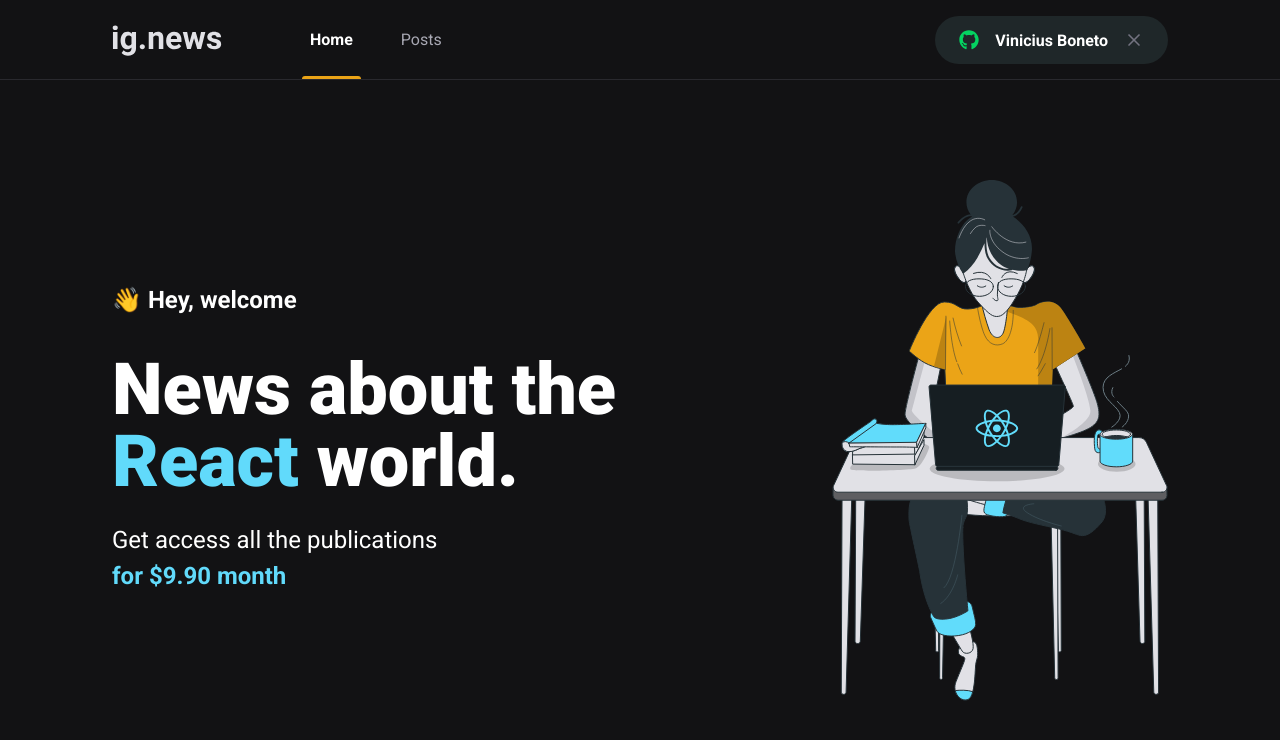
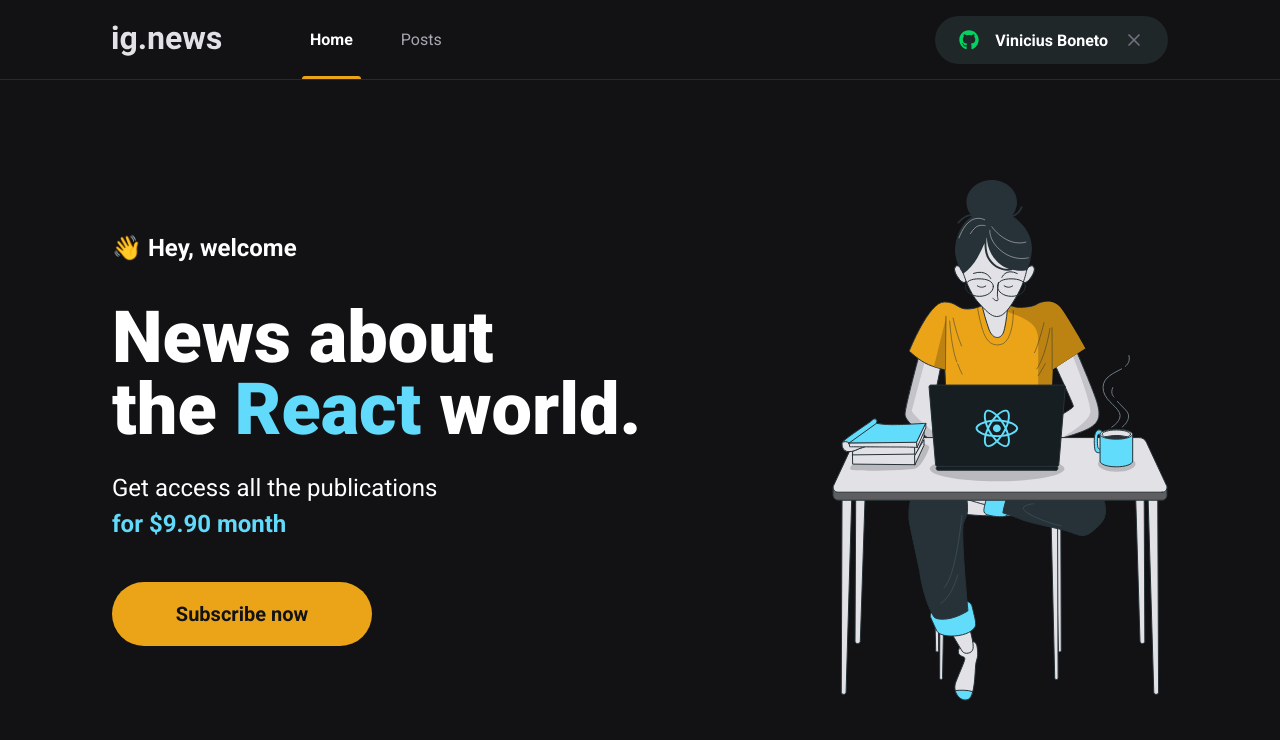
Before and after one commit to vineboneto/ignews, a Next.js app: page / in a window 1280 px wide. Shown: the top 740 px of the page. Built offline with nearby package versions, Linux system fonts and the light colour scheme.

Commit message:
feat: created subscribe button

```diff
--- a/src/components/index.ts
+++ b/src/components/index.ts
@@ -1,2 +1,3 @@
 export * from './header'
 export * from './sign-in-button'
+export * from './subscribe-button'
--- /dev/null
+++ b/src/components/subscribe-button/index.tsx
@@ -0,0 +1,9 @@
+import styles from './styles.module.scss'
+
+export function SubscribeButton() {
+  return (
+    <button type="button" className={styles.subscribeButton}>
+      Subscribe now
+    </button>
+  )
+}
--- /dev/null
+++ b/src/components/subscribe-button/styles.module.scss
@@ -0,0 +1,21 @@
+.subscribeButton {
+  height: 4rem;
+  width: 260px;
+  border: 0;
+  border-radius: 2rem;
+
+  background: var(--yellow-500);
+  color: var(--gray-900);
+  font-size: 1.25rem;
+  font-weight: bold;
+
+  display: flex;
+  align-items: center;
+  justify-content: center;
+
+  transition: filter 0.2s;
+
+  &:hover {
+    filter: brightness(0.8);
+  }
+}
--- a/src/pages/home.module.scss
+++ b/src/pages/home.module.scss
@@ -38,4 +38,8 @@
       font-weight: bold;
     }
   }
+
+  button {
+    margin-top: 2.5rem;
+  }
 }
--- a/src/pages/index.tsx
+++ b/src/pages/index.tsx
@@ -1,4 +1,6 @@
 import Head from 'next/head'
+
+import { SubscribeButton } from '@/components'
 import styles from './home.module.scss'
 
 export default function Home() {
@@ -11,12 +13,14 @@
         <section className={styles.hero}>
           <span>👋 Hey, welcome</span>
           <h1>
-            News about the <span>React</span> world.
+            News about <br />
+            the <span>React</span> world.
           </h1>
           <p>
             Get access all the publications <br />
             <span>for $9.90 month</span>
           </p>
+          <SubscribeButton />
         </section>
         <img src="/images/avatar.svg" alt="Girl coding" />
       </main>
```
